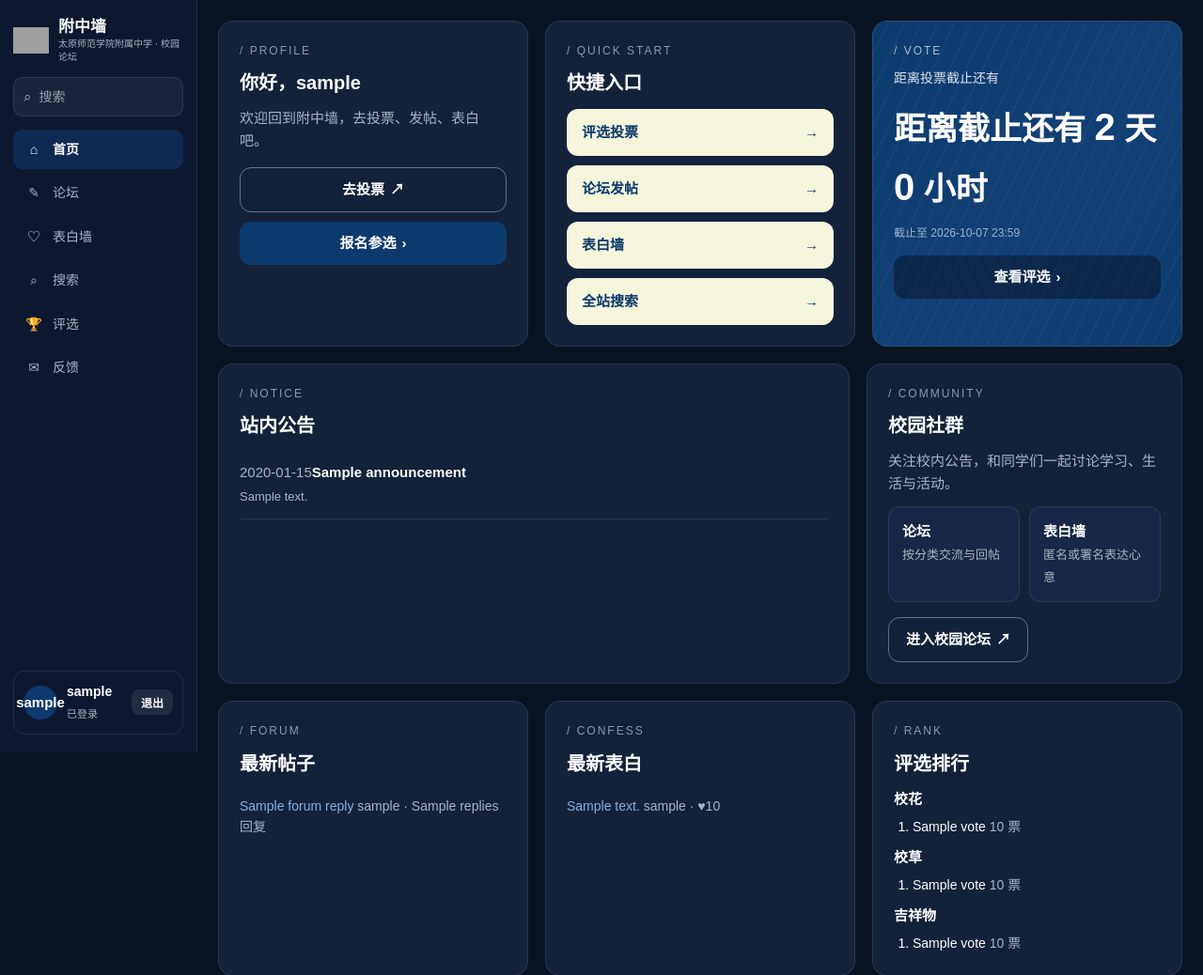
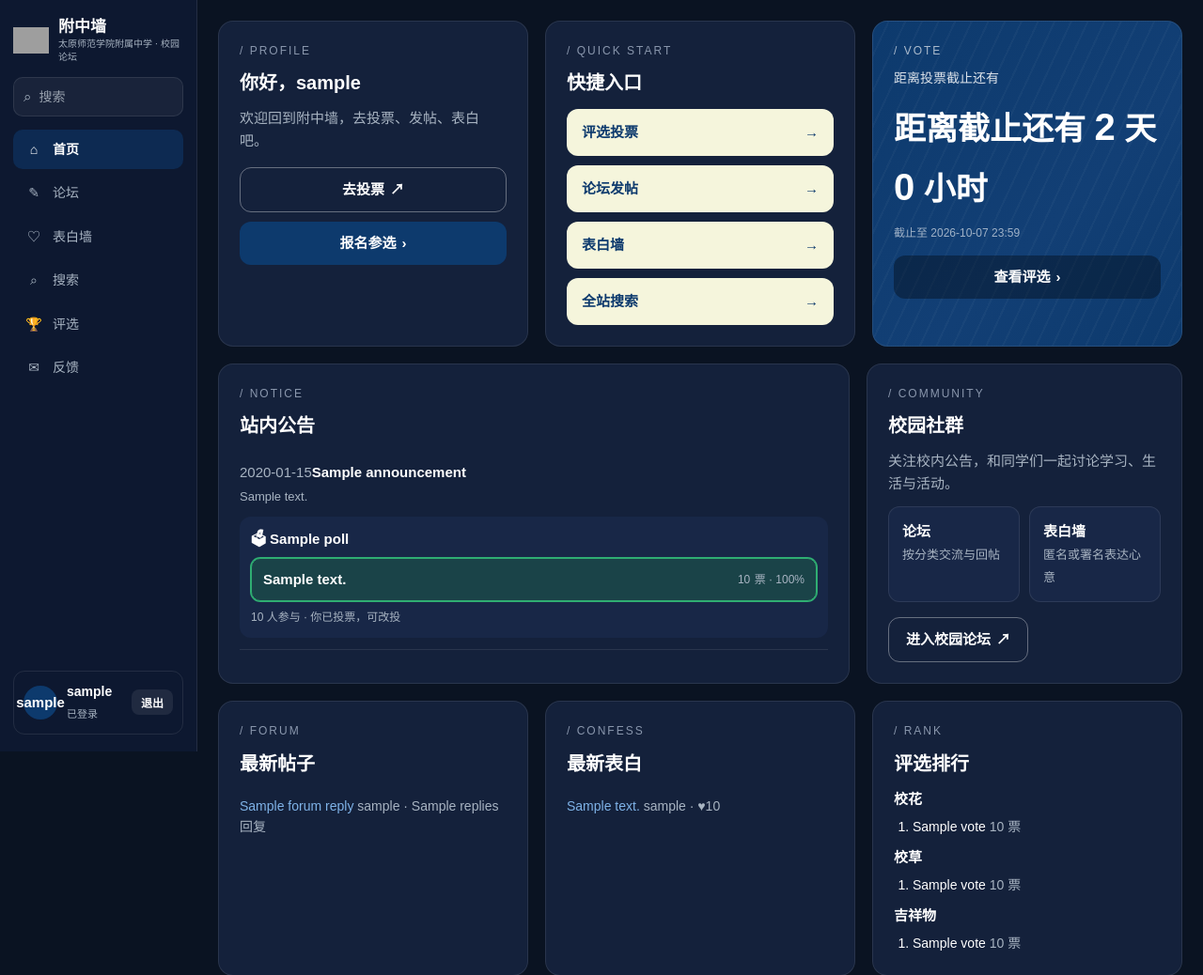
Before and after one commit to Kang998851/fuzhong-vote, a Flask app: page / in a window 1280 px wide. Shown: the top 1038 px of the page at 94% size. Run offline with Flask 3, Linux system fonts and the light colour scheme; the visitor is signed in with stand-in values (Sample User, id 1); a database or web service that is not in the repository returns one stand-in record (values such as "Sample title"); some libraries are stand-ins or nearby versions; grey boxes are pictures that could not be loaded.

Commit message:
公告支持附加投票：用户投票/改投，Apple 风格 UI 动效，实时百分比

```diff
--- a/app.py
+++ b/app.py
@@ -66,6 +66,26 @@ CREATE TABLE IF NOT EXISTS announcements(
     title TEXT NOT NULL,
     body TEXT NOT NULL,
     created_at TEXT NOT NULL
+);
+CREATE TABLE IF NOT EXISTS polls(
+    id INTEGER PRIMARY KEY AUTOINCREMENT,
+    announcement_id INTEGER NOT NULL REFERENCES announcements(id) ON DELETE CASCADE,
+    question TEXT NOT NULL,
+    created_at TEXT NOT NULL
+);
+CREATE TABLE IF NOT EXISTS poll_options(
+    id INTEGER PRIMARY KEY AUTOINCREMENT,
+    poll_id INTEGER NOT NULL REFERENCES polls(id) ON DELETE CASCADE,
+    text TEXT NOT NULL,
+    sort INTEGER NOT NULL DEFAULT 0
+);
+CREATE TABLE IF NOT EXISTS poll_votes(
+    id INTEGER PRIMARY KEY AUTOINCREMENT,
+    poll_id INTEGER NOT NULL REFERENCES polls(id) ON DELETE CASCADE,
+    option_id INTEGER NOT NULL REFERENCES poll_options(id) ON DELETE CASCADE,
+    user_id INTEGER NOT NULL REFERENCES users(id) ON DELETE CASCADE,
+    created_at TEXT NOT NULL,
+    UNIQUE(poll_id, user_id)
 );
 CREATE TABLE IF NOT EXISTS forum_posts(
     id INTEGER PRIMARY KEY AUTOINCREMENT,
@@ -148,7 +168,8 @@ def build_schema():
 
 # 有 id 自增列的表（关联表 post_likes / confession_likes 没有 id，
 # 对它们 INSERT 时不能追加 RETURNING id）
-TABLES_WITH_ID = frozenset(["users", "announcements", "forum_posts",
+TABLES_WITH_ID = frozenset(["users", "announcements", "polls", "poll_options",
+                            "poll_votes", "forum_posts",
                             "forum_replies", "confessions", "candidates",
                             "votes", "feedbacks"])
 
@@ -423,8 +444,24 @@ def index():
                (SELECT COUNT(*) FROM votes v WHERE v.candidate_id=c.id) AS votes
                FROM candidates c WHERE c.board=?
                ORDER BY votes DESC, c.id LIMIT 3""", (code,)).fetchall()
+    me = current_user()
+    polls = {}
+    for a in announcements:
+        p = db.execute("SELECT * FROM polls WHERE announcement_id=?",
+                       (a["id"],)).fetchone()
+        if not p:
+            continue
+        res = poll_result(db, p["id"])
+        my_opt = None
+        if me:
+            r = db.execute("SELECT option_id FROM poll_votes WHERE poll_id=? AND user_id=?",
+                           (p["id"], me["id"])).fetchone()
+            my_opt = r["option_id"] if r else None
+        polls[a["id"]] = {"id": p["id"], "question": p["question"],
+                          "my_option": my_opt, **res}
     return render_template("index.html", announcements=announcements,
-                           posts=posts, confesses=confesses, tops=tops)
+                           posts=posts, confesses=confesses, tops=tops,
+                           polls=polls)
 
 
 # ---------- 论坛 ----------
@@ -594,6 +631,57 @@ def confess_like(cid):
                        " WHERE confession_id=?", (cid,)).fetchone()["c"]
         return jsonify(ok=True, liked=liked, likes=n)
     return redirect(url_for("confess", sort=request.args.get("sort", "new")))
+
+
+def poll_result(db, poll_id):
+    """返回某投票的选项票数与百分比。"""
+    opts = db.execute(
+        "SELECT o.id, o.text,"
+        " (SELECT COUNT(*) FROM poll_votes v WHERE v.option_id=o.id) AS votes"
+        " FROM poll_options o WHERE o.poll_id=? ORDER BY o.sort, o.id",
+        (poll_id,)).fetchall()
+    total = sum(o["votes"] for o in opts)
+    return {
+        "options": [{"id": o["id"], "text": o["text"], "votes": o["votes"],
+                     "pct": round(o["votes"] * 100 / total) if total else 0}
+                    for o in opts],
+        "total": total,
+    }
+
+
+@app.route("/poll/<int:poll_id>/vote", methods=["POST"])
+@login_required
+def poll_vote(poll_id):
+    db = get_db()
+    poll = db.execute("SELECT * FROM polls WHERE id=?", (poll_id,)).fetchone()
+    if not poll:
+        if wants_json():
+            return jsonify(ok=False, error="投票不存在"), 404
+        flash("投票不存在", "error")
+        return redirect(url_for("index"))
+    oid = request.form.get("option_id", type=int)
+    opt = db.execute("SELECT id FROM poll_options WHERE id=? AND poll_id=?",
+                     (oid, poll_id)).fetchone()
+    if not opt:
+        if wants_json():
+            return jsonify(ok=False, error="选项不存在"), 400
+        flash("选项不存在", "error")
+        return redirect(url_for("index"))
+    me = current_user()
+    old = db.execute("SELECT option_id FROM poll_votes WHERE poll_id=? AND user_id=?",
+                     (poll_id, me["id"])).fetchone()
+    if not old or old["option_id"] != oid:
+        db.execute("DELETE FROM poll_votes WHERE poll_id=? AND user_id=?",
+                   (poll_id, me["id"]))
+        db.execute("INSERT INTO poll_votes(poll_id, option_id, user_id, created_at)"
+                   " VALUES(?,?,?,?)", (poll_id, oid, me["id"], now_str()))
+        db.commit()
+    if wants_json():
+        res = poll_result(db, poll_id)
+        res.update(ok=True, poll_id=poll_id, option_id=oid)
+        return jsonify(res)
+    flash("投票成功", "ok")
+    return redirect(url_for("index"))
 
 
 # ---------- 搜索 ----------
@@ -858,7 +946,8 @@ def admin_feedback_handle(fid):
     return redirect(url_for("admin"))
 
 
-BACKUP_TABLES = ["users", "announcements", "forum_posts", "forum_replies",
+BACKUP_TABLES = ["users", "announcements", "polls", "poll_options",
+                 "poll_votes", "forum_posts", "forum_replies",
                  "post_likes", "confessions", "confession_likes",
                  "candidates", "votes", "feedbacks"]
 
@@ -892,7 +981,8 @@ def admin_backup():
                     headers={"Content-Disposition": f"attachment; filename={fname}"})
 
 
-RESTORE_ORDER = ["users", "announcements", "forum_posts", "forum_replies",
+RESTORE_ORDER = ["users", "announcements", "polls", "poll_options",
+                 "poll_votes", "forum_posts", "forum_replies",
                  "post_likes", "confessions", "confession_likes",
                  "candidates", "votes", "feedbacks"]
 # 只有这些表有 id 自增列（关联表 post_likes / confession_likes 没有 id）
@@ -960,14 +1050,26 @@ def admin_restore():
 def admin_announce():
     title = request.form.get("title", "").strip()
     body = request.form.get("body", "").strip()
+    q = request.form.get("poll_question", "").strip()[:100]
+    opts = [l.strip()[:50] for l in request.form.get("poll_options", "").splitlines()
+            if l.strip()][:6]
     if not title or not body:
         flash("标题和内容不能为空", "error")
+    elif (q or opts) and (not q or len(opts) < 2):
+        flash("投票需要填写问题和至少两个选项", "error")
     else:
         db = get_db()
-        db.execute("INSERT INTO announcements(title, body, created_at)"
-                   " VALUES(?,?,?)", (title, body, now_str()))
+        aid = db.execute("INSERT INTO announcements(title, body, created_at)"
+                         " VALUES(?,?,?)", (title, body, now_str())).lastrowid
+        if q and len(opts) >= 2:
+            pid = db.execute(
+                "INSERT INTO polls(announcement_id, question, created_at)"
+                " VALUES(?,?,?)", (aid, q, now_str())).lastrowid
+            for i, t in enumerate(opts):
+                db.execute("INSERT INTO poll_options(poll_id, text, sort)"
+                           " VALUES(?,?,?)", (pid, t, i))
         db.commit()
-        flash("公告已发布", "ok")
+        flash("公告已发布" + ("（含投票）" if q else ""), "ok")
     return redirect(url_for("admin"))
 
 
--- a/static/app.js
+++ b/static/app.js
@@ -219,4 +219,35 @@
     });
   }
   document.querySelectorAll('form.js-vote').forEach(bindVote);
+
+  // 公告投票：点选项即投，可改投
+  function paintPoll(poll, data) {
+    var byId = {};
+    data.options.forEach(function (o) { byId[o.id] = o; });
+    poll.querySelectorAll('form.js-poll-opt').forEach(function (form) {
+      var o = byId[parseInt(form.dataset.oid, 10)];
+      if (!o) return;
+      var btn = form.querySelector('.poll-opt');
+      var mine = data.option_id === o.id;
+      btn.classList.toggle('mine', mine);
+      if (mine) {
+        btn.setAttribute('disabled', '');
+        tapRing(btn, true);
+      } else {
+        btn.removeAttribute('disabled');
+      }
+      btn.querySelector('.poll-fill').style.width = o.pct + '%';
+      var num = btn.querySelector('.vote-num');
+      if (num) animateCount(num, o.votes);
+      var pct = btn.querySelector('.poll-pct');
+      if (pct) pct.textContent = o.pct;
+    });
+    var foot = poll.querySelector('[data-foot]');
+    if (foot) foot.textContent = data.total + ' 人参与 · 你已投票，可改投';
+  }
+  document.querySelectorAll('form.js-poll-opt').forEach(function (form) {
+    ajaxify(form, function (data) {
+      paintPoll(form.closest('[data-poll]'), data);
+    });
+  });
 })();
--- a/static/style.css
+++ b/static/style.css
@@ -265,3 +265,26 @@ a:hover{text-decoration:underline}
   .tap-ring{display:none}
   .btn{transition:none}
 }
+
+/* ===== 公告投票 ===== */
+.poll{margin-top:10px;padding:12px;border-radius:12px;background:var(--card2)}
+.poll-q{font-weight:700;margin-bottom:8px}
+.poll-opts{display:grid;gap:8px}
+.js-poll-opt{margin:0}
+.poll-opt{
+  position:relative;display:flex;align-items:center;gap:10px;width:100%;
+  padding:10px 12px;border:1px solid var(--border);border-radius:10px;
+  background:var(--card);color:var(--text);font:inherit;text-align:left;cursor:pointer;
+  transition:transform .18s var(--apple-ease),border-color .2s ease,box-shadow .2s ease;
+  overflow:hidden;
+}
+.poll-opt:not(:disabled):hover{border-color:rgba(255,255,255,.25)}
+.poll-opt:not(:disabled):active{transform:scale(.98)}
+.poll-opt:disabled{cursor:default}
+.poll-opt.mine{border-color:#2fae72;box-shadow:0 0 0 1px #2fae72}
+.poll-track{position:absolute;inset:0;z-index:0}
+.poll-fill{display:block;height:100%;background:rgba(47,174,114,.14);transition:width .6s var(--apple-ease)}
+.poll-opt.mine .poll-fill{background:rgba(47,174,114,.24)}
+.poll-opt-text{position:relative;z-index:1;flex:1;font-weight:600}
+.poll-meta{position:relative;z-index:1;font-size:12px;color:var(--text2);white-space:nowrap}
+.poll-foot{margin-top:8px;font-size:12px}
--- a/templates/admin.html
+++ b/templates/admin.html
@@ -101,6 +101,8 @@
     <input type="hidden" name="csrf_token" value="{{ csrf_token() }}">
     <label>标题<input type="text" name="title" required maxlength="60"></label>
     <label>内容<textarea name="body" rows="3" required></textarea></label>
+    <label>投票问题（可选，不填则不创建投票）<input type="text" name="poll_question" maxlength="100" placeholder="例如：下周班会你想讨论哪个话题？"></label>
+    <label>投票选项（可选，每行一个，最多6个）<textarea name="poll_options" rows="3" placeholder="选项一&#10;选项二&#10;选项三"></textarea></label>
     <button class="btn btn-primary" type="submit">发布</button>
   </form>
   {% if announcements %}
--- a/templates/index.html
+++ b/templates/index.html
@@ -51,7 +51,28 @@
     {% if announcements %}
     <ul class="notice-list">
       {% for a in announcements %}
-      <li><span class="dim">{{ a.created_at[:10] }}</span><b>{{ a.title }}</b><p class="dim">{{ a.body }}</p></li>
+      <li><span class="dim">{{ a.created_at[:10] }}</span><b>{{ a.title }}</b><p class="dim">{{ a.body }}</p>
+        {% set poll = polls.get(a.id) %}
+        {% if poll %}
+        <div class="poll" data-poll data-poll-id="{{ poll.id }}">
+          <div class="poll-q">🗳 {{ poll.question }}</div>
+          <div class="poll-opts">
+            {% for o in poll.options %}
+            <form action="{{ url_for('poll_vote', poll_id=poll.id) }}" method="post" class="js-poll-opt" data-oid="{{ o.id }}">
+              <input type="hidden" name="csrf_token" value="{{ csrf_token() }}">
+              <input type="hidden" name="option_id" value="{{ o.id }}">
+              <button type="submit" class="poll-opt{{ ' mine' if poll.my_option == o.id else '' }}"{{ ' disabled' if not me or poll.my_option == o.id }}>
+                <span class="poll-track"><i class="poll-fill" style="width:{{ o.pct }}%"></i></span>
+                <span class="poll-opt-text">{{ o.text }}</span>
+                <span class="poll-meta"><span class="vote-num">{{ o.votes }}</span> 票 · <span class="poll-pct">{{ o.pct }}</span>%</span>
+              </button>
+            </form>
+            {% endfor %}
+          </div>
+          <div class="poll-foot dim" data-foot>{{ poll.total }} 人参与{% if poll.my_option %} · 你已投票，可改投{% elif not me %} · <a href="{{ url_for('login', next=request.path) }}">登录投票</a>{% endif %}</div>
+        </div>
+        {% endif %}
+      </li>
       {% endfor %}
     </ul>
     {% else %}
```
Also changed, not shown: tests/test_flow.py (+76 -1 lines).
